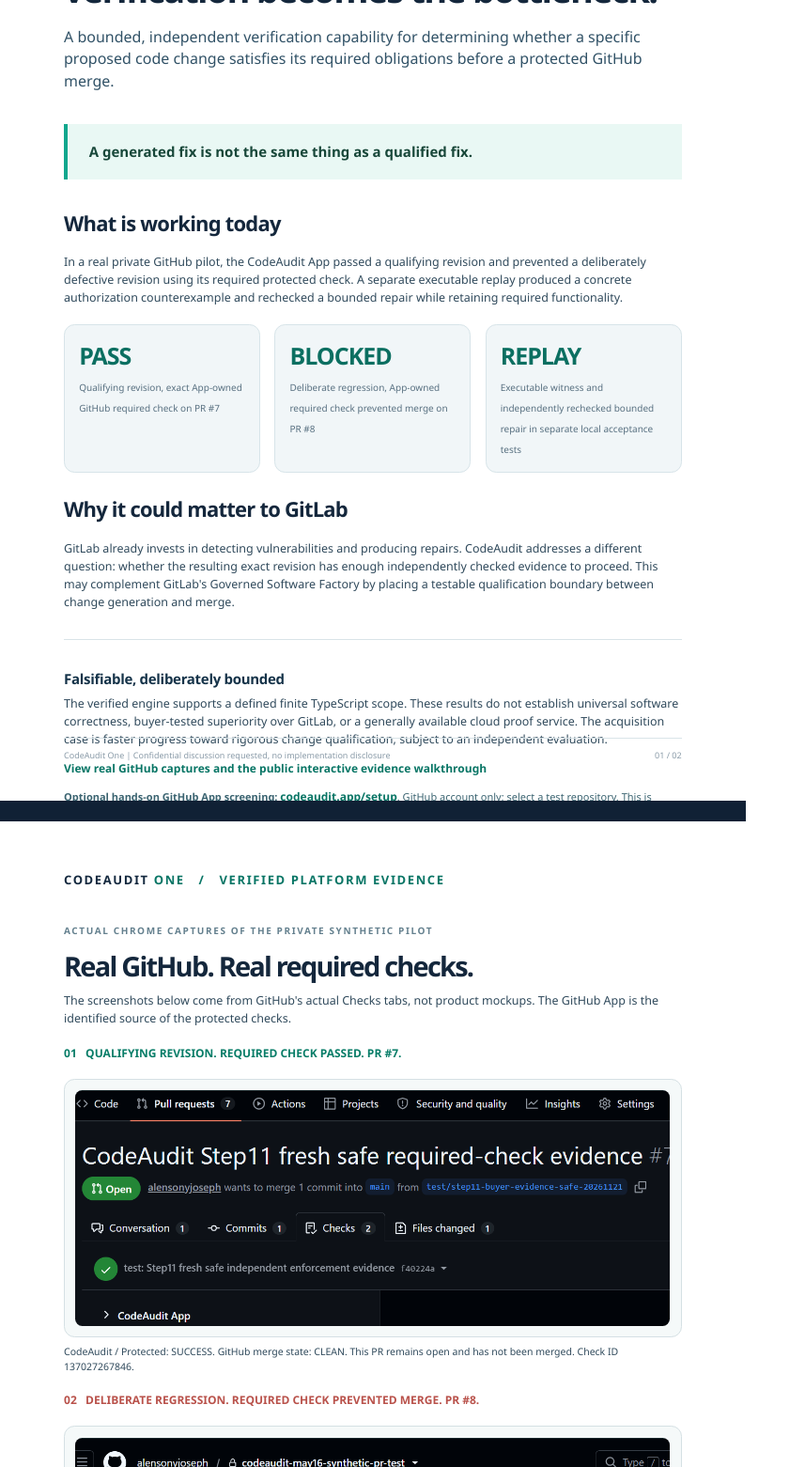
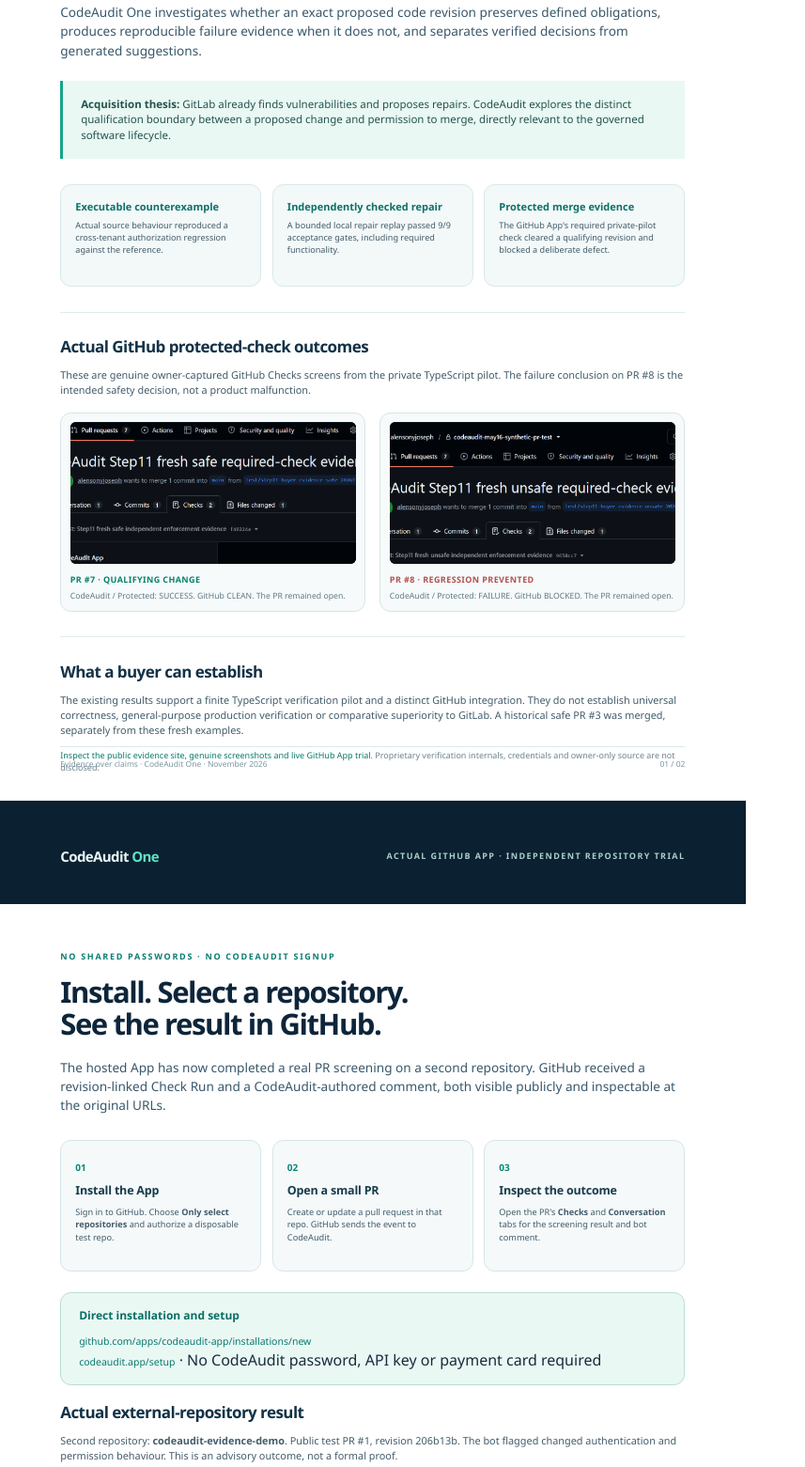
Before and after one commit to alensonyjoseph/codeaudit-evidence-demo, a plain HTML site: page CodeAudit_GitLab_Buyer_Brief.html in a window 1280 px wide. Shown: the part 271-1832 px from the top of the page at 94% size, without its empty margins (0-857 px from the left). Drawn offline with Linux system fonts and the light colour scheme.

Commit message:
Rebuild acquisition brief with real second-repository GitHub evaluator workflow

```diff
--- a/CodeAudit_GitLab_Buyer_Brief.html
+++ b/CodeAudit_GitLab_Buyer_Brief.html
@@ -1,72 +1,103 @@
-<!doctype html><html lang="en"><head><meta charset="utf-8"/>
-<title>CodeAudit One | GitLab acquisition overview</title>
+<!doctype html>
+<html lang="en"><head><meta charset="utf-8"><meta name="viewport" content="width=device-width,initial-scale=1">
+<title>CodeAudit One | GitLab Acquisition Evidence & Hands-On Evaluation</title>
 <style>
-@page { size:A4; margin:0; }
-*{box-sizing:border-box}html,body{margin:0;padding:0;background:#fff;color:#162435;font-family:"Segoe UI",Arial,sans-serif;-webkit-print-color-adjust:exact;print-color-adjust:exact;}
-.page{width:210mm;height:297mm;position:relative;overflow:hidden;page-break-after:always;background:#fff;padding:20mm 18mm 18mm}
-.page:last-child{page-break-after:auto}
-.stripe{position:absolute;top:0;left:0;width:100%;height:6mm;background:#102135;}
-.logo{font-size:13px;letter-spacing:1.6px;text-transform:uppercase;color:#087565;font-weight:800}.logo strong{font-weight:900;color:#13283e}
-.eyebrow{font-size:10px;color:#64808e;text-transform:uppercase;letter-spacing:1.6px;font-weight:750;margin:20mm 0 4mm}
-h1{font-size:38px;letter-spacing:-1.8px;line-height:1.08;margin:0 0 5mm;color:#14273c;}
-h2{font-size:22px;letter-spacing:-.8px;line-height:1.15;color:#14273c;margin:0 0 5mm}
-h3{font-size:15px;letter-spacing:-.3px;margin:0 0 2mm;color:#153349}
-p{font-size:12.5px;line-height:1.53;margin:0 0 3mm;color:#304a5c}
-.lead{font-size:16px;line-height:1.45;color:#315267;max-width:169mm}
-.rule{height:1px;background:#d9e4e8;margin:8mm 0}
-.tags{display:flex;gap:5mm;margin:10mm 0}.tag{padding:2.5mm 4mm;border:1px solid #c7d8db;border-radius:4mm;font-size:11px;font-weight:750;color:#087565;background:#eefaf6}
-.statgrid{display:grid;grid-template-columns:1fr 1fr 1fr;gap:4mm;margin:5mm 0 7mm}.stat{background:#f1f6f8;border:1px solid #d7e4e9;border-radius:3mm;padding:4mm;min-height:33mm}.stat strong{display:block;font-size:25px;letter-spacing:-1px;color:#0b6f61;margin-bottom:1mm}.stat span{font-size:10px;line-height:1.4;color:#587080}
-.quote{border-left:4px solid #12a78e;background:#e9f8f4;padding:5mm 6mm;font-size:15px;font-weight:650;color:#174739;line-height:1.4;margin:9mm 0}
-small,.fine{font-size:9.5px;color:#68808b;line-height:1.45}
-.foot{position:absolute;bottom:11mm;left:18mm;right:18mm;border-top:1px solid #d9e4e8;padding-top:3mm;display:flex;justify-content:space-between;font-size:9px;color:#8a9ba8}
-.photo{padding:3mm;border:1px solid #d5e0e4;background:#f5f9f9;border-radius:3mm;margin:5mm 0 2mm}
-.photo img{width:100%;display:block;height:auto;border-radius:2mm}
-.case{font-size:12px;font-weight:750;margin:5mm 0 0;color:#2b5665}
-.good{color:#087d68}.bad{color:#b9524b}
-.note{padding:4.5mm 5mm;background:#f6f9fb;border:1px solid #dce7ec;border-radius:2.5mm;font-size:10.5px;color:#496273;line-height:1.5}
-.link{font-size:12px;color:#087565;font-weight:750;text-decoration:none}
-.label{font-size:10px;font-weight:800;letter-spacing:.8px;text-transform:uppercase;color:#6d8390;margin-bottom:2mm}
-.email{border:1px solid #d4e0e5;border-radius:3mm;overflow:hidden;margin-top:8mm}
-.emailhead{background:#f2f6f8;padding:5mm 6mm;border-bottom:1px solid #dae5e9;font-size:11px;line-height:1.7;color:#42596a}
-.emailbody{padding:7mm 7mm 3mm}
-.emailbody p{font-size:12px;line-height:1.62;margin-bottom:4mm;color:#263c4c}
-.emailbody strong{color:#133f44}
-.emailbody a{color:#087565;font-weight:700;text-decoration:none}
-.steps{display:grid;grid-template-columns:1fr 1fr;gap:4mm;margin:7mm 0}
-.step{padding:5mm;border:1px solid #d6e4e8;background:#f5f8fa;border-radius:3mm;min-height:29mm;font-size:11px;color:#395265}
-.step b{display:block;font-size:12px;color:#173448;margin-bottom:2mm}
+@page{size:A4;margin:0}
+*{box-sizing:border-box}html,body{margin:0;padding:0;background:#fff;color:#182c3f;font-family:"Segoe UI",Arial,Helvetica,sans-serif;-webkit-print-color-adjust:exact;print-color-adjust:exact}
+.page{position:relative;width:210mm;height:297mm;background:#fff;padding:0 17mm 15mm;overflow:hidden;page-break-after:always}.page:last-child{page-break-after:auto}
+.top{margin:0 -17mm 13mm;padding:13mm 17mm 11mm;background:#0b2030;color:#eaf8f7;display:flex;justify-content:space-between;align-items:center}
+.brand{font-size:15px;font-weight:900;letter-spacing:-.04em}.brand span{color:#5fe3c6}
+.topright{color:#acd0cc;font-size:9px;letter-spacing:1.4px;text-transform:uppercase;font-weight:700}
+.eyebrow{font-size:9px;font-weight:800;letter-spacing:1.7px;text-transform:uppercase;color:#087c70;margin-bottom:4mm}
+h1{font-size:31px;line-height:1.09;letter-spacing:-1.4px;color:#0d253a;margin:0 0 5mm;max-width:169mm}
+h2{font-size:17px;letter-spacing:-.55px;line-height:1.22;margin:0 0 3mm;color:#123247}
+h3{font-size:12px;letter-spacing:-.2px;margin:0 0 2mm;color:#173c4b}
+p{font-size:10.9px;line-height:1.49;color:#425c6a;margin:0 0 3mm}
+.lead{font-size:13.6px;line-height:1.48;color:#39586b;max-width:174mm}
+.rule{height:1px;background:#dfebee;margin:7mm 0}
+.cols3{display:grid;grid-template-columns:repeat(3,1fr);gap:3mm;margin:7mm 0}
+.card{border:1px solid #d8e8e9;background:#f3f8f8;border-radius:3mm;padding:4mm;min-height:29mm}
+.card b{font-size:11px;display:block;color:#0c7168;margin:0 0 2mm}
+.card p{font-size:9.1px;line-height:1.4;margin:0}
+.callout{padding:4.3mm 5mm;background:#e9f8f3;border-left:3.3px solid #17a588;margin:6mm 0;font-size:11.5px;line-height:1.46;color:#24534c}
+.dual{display:grid;grid-template-columns:1fr 1fr;gap:4mm;margin-top:4mm}
+.figure{padding:2.5mm;border:1px solid #d8e4e8;border-radius:3mm;background:#f6fafa;overflow:hidden;margin:0}
+.figure img{width:100%;height:40mm;object-fit:cover;object-position:center top;display:block;border-radius:1.5mm;background:#0c1c29}
+.figlabel{font-size:9px;font-weight:850;letter-spacing:.4px;margin:2.5mm 0 1.4mm}
+.figcaption{font-size:8.7px;line-height:1.42;color:#607986;margin:0}
+.green{color:#08806d}.red{color:#b25150}
+a{color:#08796d;text-decoration:none}
+.mini{font-size:9px;line-height:1.48;color:#6a8391}
+.foot{position:absolute;bottom:9mm;left:17mm;right:17mm;border-top:1px solid #dce8ec;padding-top:3mm;display:flex;justify-content:space-between;color:#7e95a0;font-size:8.5px}
+.steps{display:grid;grid-template-columns:repeat(3,1fr);gap:3mm;margin:7mm 0 6mm}
+.step{border:1px solid #d5e5e8;background:#f5f9fa;border-radius:3mm;padding:4mm;min-height:37mm}
+.stepnum{font-size:10px;font-weight:900;color:#098576}
+.step h3{font-size:12.5px;margin:2mm 0 2mm}
+.step p{font-size:9.2px;line-height:1.45;margin:0}
+.linkbox{border:1px solid #b8ddd6;background:#eaf8f4;padding:4mm 5mm;border-radius:3mm;margin:5mm 0}
+.linkbox strong{display:block;font-size:12px;color:#086f63;margin-bottom:1.5mm}
+.linkbox a{font-size:10.5px;word-break:break-all}
+.trialfig{display:grid;grid-template-columns:1fr 1fr;gap:4mm;margin:5mm 0}
+.trialfig .figure img{height:51mm;object-fit:cover;object-position:center top}
+.trialfig .figure{min-height:68mm}
+.boundary{border:1px solid #d6e4e9;padding:4mm 5mm;border-radius:3mm;background:#f8fafb;font-size:9.8px;line-height:1.47;color:#5d7180;margin-top:6mm}
+.boundary strong{color:#183948}
 </style></head><body>
-<section class="page"><div class="stripe"></div><div class="logo"><strong>CodeAudit</strong> One &nbsp; / &nbsp; Evidence before permission</div>
-<div class="eyebrow">Technology acquisition overview</div>
-<h1>When code is abundant,<br/>verification becomes the bottleneck.</h1>
-<p class="lead">A bounded, independent verification capability for determining whether a specific proposed code change satisfies its required obligations before a protected GitHub merge.</p>
-<div class="quote">A generated fix is not the same thing as a qualified fix.</div>
-<h2>What is working today</h2>
-<p>In a real private GitHub pilot, the CodeAudit App passed a qualifying revision and prevented a deliberately defective revision using its required protected check. A separate executable replay produced a concrete authorization counterexample and rechecked a bounded repair while retaining required functionality.</p>
-<div class="statgrid">
-<div class="stat"><strong>PASS</strong><span>Qualifying revision, exact App-owned GitHub required check on PR #7</span></div>
-<div class="stat"><strong>BLOCKED</strong><span>Deliberate regression, App-owned required check prevented merge on PR #8</span></div>
-<div class="stat"><strong>REPLAY</strong><span>Executable witness and independently rechecked bounded repair in separate local acceptance tests</span></div>
+<section class="page">
+<div class="top"><div class="brand">CodeAudit <span>One</span></div><div class="topright">Acquisition overview · Working evidence</div></div>
+<div class="eyebrow">Strategic technology · independent verification</div>
+<h1>Code is becoming abundant.<br>Evidence must decide what proceeds.</h1>
+<p class="lead">CodeAudit One investigates whether an exact proposed code revision preserves defined obligations, produces reproducible failure evidence when it does not, and separates verified decisions from generated suggestions.</p>
+<div class="callout"><strong>Acquisition thesis:</strong> GitLab already finds vulnerabilities and proposes repairs. CodeAudit explores the distinct qualification boundary between a proposed change and permission to merge, directly relevant to the governed software lifecycle.</div>
+<div class="cols3">
+<div class="card"><b>Executable counterexample</b><p>Actual source behaviour reproduced a cross-tenant authorization regression against the reference.</p></div>
+<div class="card"><b>Independently checked repair</b><p>A bounded local repair replay passed 9/9 acceptance gates, including required functionality.</p></div>
+<div class="card"><b>Protected merge evidence</b><p>The GitHub App's required private-pilot check cleared a qualifying revision and blocked a deliberate defect.</p></div>
 </div>
-<h2>Why it could matter to GitLab</h2>
-<p>GitLab already invests in detecting vulnerabilities and producing repairs. CodeAudit addresses a different question: whether the resulting exact revision has enough independently checked evidence to proceed. This may complement GitLab's Governed Software Factory by placing a testable qualification boundary between change generation and merge.</p>
 <div class="rule"></div>
-<h3>Falsifiable, deliberately bounded</h3>
-<p>The verified engine supports a defined finite TypeScript scope. These results do not establish universal software correctness, buyer-tested superiority over GitLab, or a generally available cloud proof service. The acquisition case is faster progress toward rigorous change qualification, subject to an independent evaluation.</p>
-<p><a class="link" href="https://alensonyjoseph.github.io/codeaudit-evidence-demo/">View real GitHub captures and the public interactive evidence walkthrough</a></p><p style="font-size:11px;color:#3b6471"><b>Optional hands-on GitHub App screening:</b> <a href="https://codeaudit.app/setup" class="link">codeaudit.app/setup</a>. GitHub account only; select a test repository. This is advisory screening, not a protected merge authorization.</p>
-<div class="foot"><span>CodeAudit One | Confidential discussion requested, no implementation disclosure</span><span>01 / 02</span></div>
+<h2>Actual GitHub protected-check outcomes</h2>
+<p>These are genuine owner-captured GitHub Checks screens from the private TypeScript pilot. The failure conclusion on PR #8 is the intended safety decision, not a product malfunction.</p>
+<div class="dual">
+<figure class="figure"><img src="screenshots/qualifying.png" alt="Actual GitHub PR 7 successful protected check">
+<div class="figlabel green">PR #7 · QUALIFYING CHANGE</div><p class="figcaption">CodeAudit / Protected: SUCCESS. GitHub CLEAN. The PR remained open.</p></figure>
+<figure class="figure"><img src="screenshots/regression-prevented.png" alt="Actual GitHub PR 8 failed protected check">
+<div class="figlabel red">PR #8 · REGRESSION PREVENTED</div><p class="figcaption">CodeAudit / Protected: FAILURE. GitHub BLOCKED. The PR remained open.</p></figure>
+</div>
+<div class="rule"></div>
+<h2>What a buyer can establish</h2>
+<p>The existing results support a finite TypeScript verification pilot and a distinct GitHub integration. They do not establish universal correctness, general-purpose production verification or comparative superiority to GitLab. A historical safe PR #3 was merged, separately from these fresh examples.</p>
+<p class="mini"><a href="https://alensonyjoseph.github.io/codeaudit-evidence-demo/">Inspect the public evidence site, genuine screenshots and live GitHub App trial</a>. Proprietary verification internals, credentials and owner-only source are not disclosed.</p>
+<div class="foot"><span>Evidence over claims · CodeAudit One · November 2026</span><span>01 / 02</span></div>
 </section>
-<section class="page"><div class="stripe"></div><div class="logo"><strong>CodeAudit</strong> One &nbsp; / &nbsp; Verified platform evidence</div>
-<div class="eyebrow" style="margin-top:10mm">Actual Chrome captures of the private synthetic pilot</div>
-<h1 style="font-size:29px;margin-bottom:3mm">Real GitHub. Real required checks.</h1>
-<p>The screenshots below come from GitHub's actual Checks tabs, not product mockups. The GitHub App is the identified source of the protected checks.</p>
-<div class="case good">01 &nbsp; QUALIFYING REVISION. REQUIRED CHECK PASSED. PR #7.</div>
-<div class="photo"><img src="screenshots/qualifying.png" alt="Actual GitHub PR Checks tab safe revision"></div>
-<p style="font-size:10.5px">CodeAudit / Protected: SUCCESS. GitHub merge state: CLEAN. This PR remains open and has not been merged. Check ID 137027267846.</p>
-<div class="case bad">02 &nbsp; DELIBERATE REGRESSION. REQUIRED CHECK PREVENTED MERGE. PR #8.</div>
-<div class="photo"><img src="screenshots/regression-prevented.png" alt="Actual GitHub PR Checks tab deliberately defective revision"></div>
-<p style="font-size:10.5px">CodeAudit / Protected: FAILURE is the correct safety outcome. GitHub merge state: BLOCKED. This PR remains open. Check ID 137027208026.</p>
-<div class="note"><b>Important distinction.</b> A historical verified PR #3 was actually merged, separately from the two fresh demonstrations above. The executable repair validation was performed in an isolated local test. It was not a patch applied to a GitLab or customer repository.</div>
-<div class="foot"><span>Authentic owner-captured GitHub UI | Synthetic test repository only</span><span>02 / 02</span></div>
+<section class="page">
+<div class="top"><div class="brand">CodeAudit <span>One</span></div><div class="topright">Actual GitHub App · Independent repository trial</div></div>
+<div class="eyebrow">No shared passwords · No CodeAudit signup</div>
+<h1>Install. Select a repository.<br>See the result in GitHub.</h1>
+<p class="lead">The hosted App has now completed a real PR screening on a second repository. GitHub received a revision-linked Check Run and a CodeAudit-authored comment, both visible publicly and inspectable at the original URLs.</p>
+<div class="steps">
+<div class="step"><span class="stepnum">01</span><h3>Install the App</h3><p>Sign in to GitHub. Choose <b>Only select repositories</b> and authorize a disposable test repo.</p></div>
+<div class="step"><span class="stepnum">02</span><h3>Open a small PR</h3><p>Create or update a pull request in that repo. GitHub sends the event to CodeAudit.</p></div>
+<div class="step"><span class="stepnum">03</span><h3>Inspect the outcome</h3><p>Open the PR's <b>Checks</b> and <b>Conversation</b> tabs for the screening result and bot comment.</p></div>
+</div>
+<div class="linkbox">
+<strong>Direct installation and setup</strong>
+<a href="https://github.com/apps/codeaudit-app/installations/new">github.com/apps/codeaudit-app/installations/new</a><br>
+<a href="https://codeaudit.app/setup">codeaudit.app/setup</a> · No CodeAudit password, API key or payment card required
+</div>
+<h2>Actual external-repository result</h2>
+<p>Second repository: <b>codeaudit-evidence-demo</b>. Public test PR #1, revision 206b13b. The bot flagged changed authentication and permission behaviour. This is an advisory outcome, not a formal proof.</p>
+<div class="trialfig">
+<figure class="figure"><img src="screenshots/external-pr1-check-run.png" alt="Real GitHub Check Run completed neutral on second repository">
+<div class="figlabel green">GITHUB CHECK · COMPLETED, NEUTRAL</div>
+<p class="figcaption">Authentic CodeAudit / Screening Check Run. <a href="https://github.com/alensonyjoseph/codeaudit-evidence-demo/runs/137062631705">Open original run</a>.</p>
+</figure>
+<figure class="figure"><img src="screenshots/external-pr1-overview.png" alt="Real CodeAudit bot PR comment on second repository">
+<div class="figlabel green">GITHUB PR COMMENT · PUBLISHED</div>
+<p class="figcaption">CodeAudit App wrote a revision-linked comment. <a href="https://github.com/alensonyjoseph/codeaudit-evidence-demo/pull/1">Open the actual PR</a>.</p>
+</figure>
+</div>
+<div class="boundary"><strong>Scope of this self-service evaluation:</strong> New GitHub App installations currently provide advisory screening. They do not run the private trusted proof worker or issue a protected merge authorization. The separately demonstrated protected pass/block results on page one came from the bounded private pilot. Deeper buyer-selected verification requires a scoped technical evaluation.</div>
+<p style="font-size:9.5px;margin-top:4mm">The GitHub App uses GitHub's own authorization. Choose only a test repository containing code you are comfortable granting the stated read/write check and PR permissions.</p>
+<div class="foot"><span>Real, inspectable GitHub URLs · No confidential algorithm disclosure</span><span>02 / 02</span></div>
 </section>
 </body></html>
```
Also changed, not shown: 1 other file.
